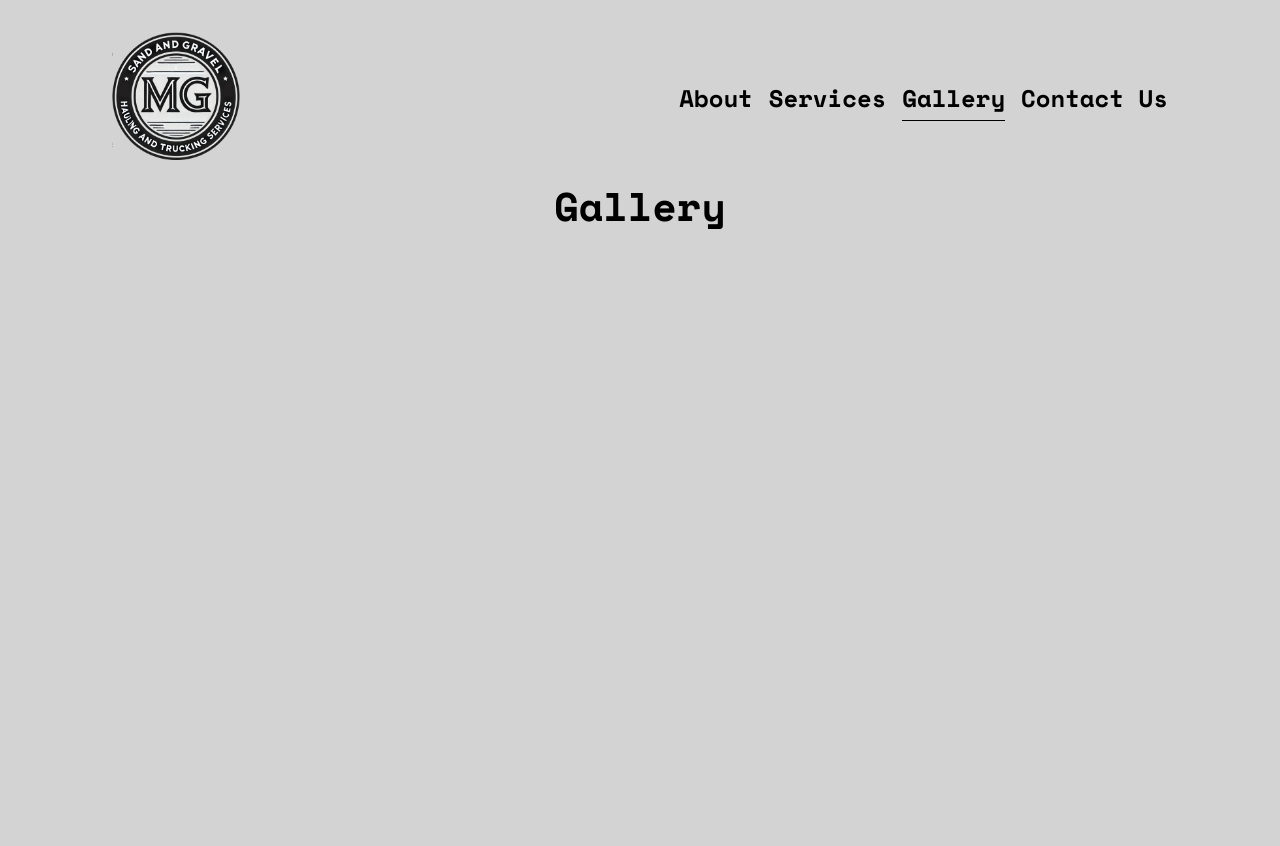
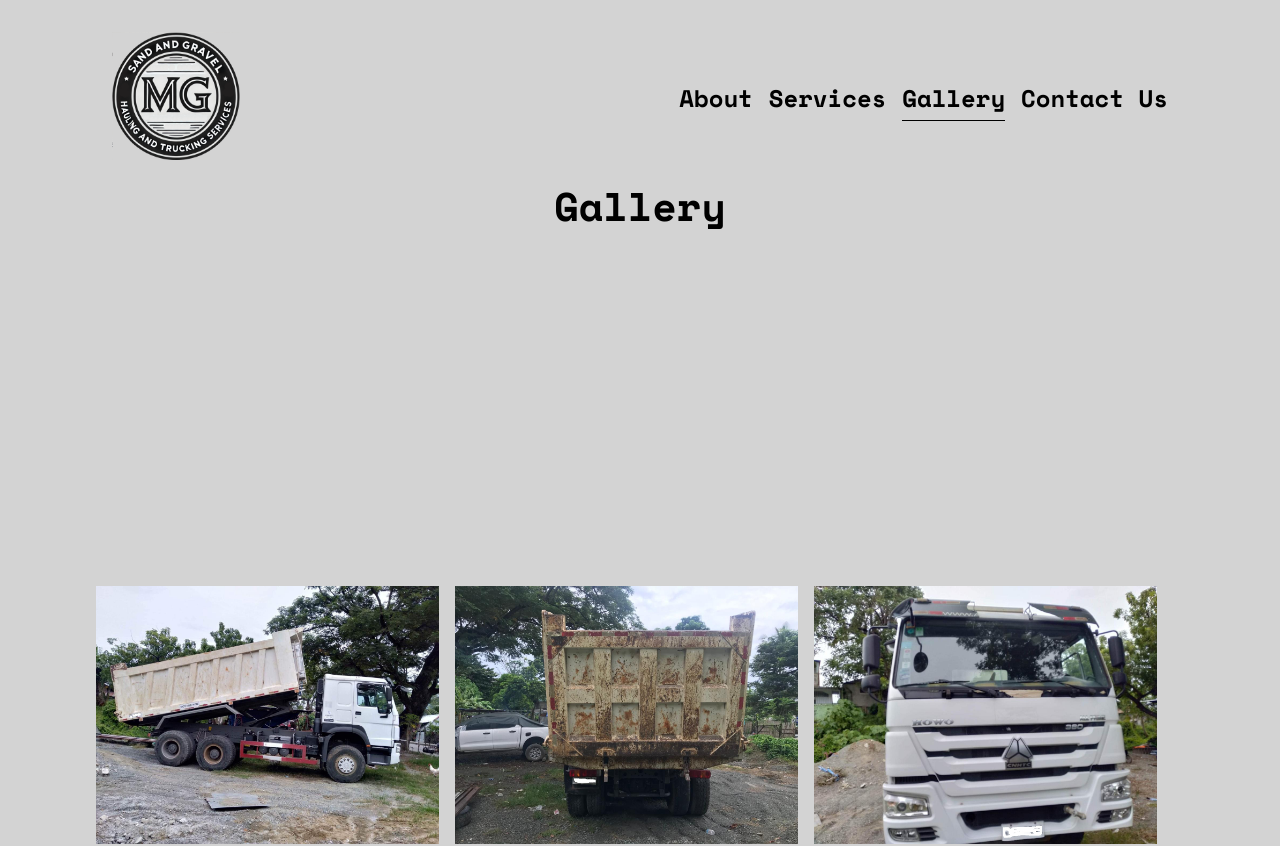
Before and after one commit to dbslapitan/mgsgtruckingservices, a Next.js app: page /gallery in a window 1280 px wide. Shown: the top 846 px of the page. Before the commit the page ends 800 px from the top, so only its background shows below. Built offline with nearby package versions, Linux system fonts and the light colour scheme.

Commit message:
add about us

```diff
--- a/src/app/about/page.tsx
+++ b/src/app/about/page.tsx
@@ -4,6 +4,10 @@ import styles from "./page.module.scss";
 export default function Page(){
     return(
         <main className={`${styles["about"]}`}>
+            <section className={`${styles["about__section"]}`}>
+                <h2 className={`${styles["about__title"]}`}>About Us</h2>
+                <p className={`${styles["about__description"]}`}>In 2016, we started as San Pedro Calungsod Hauling and Trucking Services, a reliable partner in hauling materials with ease. As we broaden our field, in 2018, we started our washery in Balamban, slowly shaping up our business aggregates. After the pandemic strikes, we merge our business into one as MG Sand/Gravel and Trucking Services and living up to its standard of quality aggregates as we as trucking services that caters to your needs.</p>
+            </section>
             <section className={`${styles["about__section"]}`}>
                 <h2 className={`${styles["about__title"]}`}>Our Mission</h2>
                 <p className={`${styles["about__description"]}`}>To provide reliable, high-quality sand, gravel, hauling, and trucking services that exceed customer expectations. We are committed to delivering top-notch materials and custom hauling solutions while ensuring safety, efficiency, and professionalism in every project. Our goal is to build lasting partnerships with our clients by consistently offering competitive pricing, well-maintained equipment, and exceptional customer care.</p>
--- a/src/app/gallery/page.module.scss
+++ b/src/app/gallery/page.module.scss
@@ -7,4 +7,15 @@
         text-align: center;
         font-size: 2.5rem;
     }
+
+    &__list{
+        display: flex;
+        flex-wrap: wrap;
+        gap: 1rem;
+    }
+
+    &__image{
+        max-width: 21.4375rem;
+        object-fit: contain;
+    }
 }
--- a/src/app/gallery/page.tsx
+++ b/src/app/gallery/page.tsx
@@ -1,9 +1,51 @@
 import styles from "./page.module.scss";
+import gallery01 from "../../../public/gallery/gallery-01.jpg";
+import gallery02 from "../../../public/gallery/gallery-02.jpg";
+import gallery03 from "../../../public/gallery/gallery-03.jpg";
+import gallery04 from "../../../public/gallery/gallery-04.jpg";
+import gallery05 from "../../../public/gallery/gallery-05.jpg";
+import gallery06 from "../../../public/gallery/gallery-06.jpg";
+import gallery07 from "../../../public/gallery/gallery-07.jpg";
+import gallery08 from "../../../public/gallery/gallery-08.jpg";
+import gallery09 from "../../../public/gallery/gallery-09.jpg";
+import gallery10 from "../../../public/gallery/gallery-10.jpg";
+import gallery11 from "../../../public/gallery/gallery-11.jpg";
+import gallery12 from "../../../public/gallery/gallery-12.jpg";
+import gallery13 from "../../../public/gallery/gallery-13.jpg";
+import gallery14 from "../../../public/gallery/gallery-14.jpg";
+import gallery15 from "../../../public/gallery/gallery-15.jpg";
+import gallery16 from "../../../public/gallery/gallery-16.jpg";
+import gallery17 from "../../../public/gallery/gallery-17.jpg";
+import gallery18 from "../../../public/gallery/gallery-18.jpg";
+import gallery19 from "../../../public/gallery/gallery-19.jpg";
+import gallery20 from "../../../public/gallery/gallery-20.jpg";
+import gallery21 from "../../../public/gallery/gallery-21.jpg";
+import gallery22 from "../../../public/gallery/gallery-22.jpg";
+import gallery23 from "../../../public/gallery/gallery-23.jpg";
+import gallery24 from "../../../public/gallery/gallery-24.jpg";
+//import gallery25 from "../../../public/gallery/gallery-25.jpg";
+import gallery26 from "../../../public/gallery/gallery-26.jpg";
+import gallery27 from "../../../public/gallery/gallery-27.jpg";
+import Image from "next/image";
 
 export default function Page(){
+
+    const gallery = [gallery01, gallery02, gallery03, gallery04, gallery05, gallery06, gallery07, gallery08, gallery09, gallery10, gallery11, gallery12, gallery13, gallery14, gallery15, gallery16, gallery17, gallery18, gallery19, gallery20, gallery21, gallery22, gallery23, gallery24, gallery26, gallery27];
+
     return(
         <main className={`${styles["gallery"]}`}>
             <h1 className={`${styles["gallery__title"]}`}>Gallery</h1>
+            <ul className={`${styles["gallery__list"]}`}>
+                {
+                    gallery.map(image => {
+                        return(
+                            <li className={`${styles["gallery__item"]}`}>
+                                <Image className={`${styles["gallery__image"]}`} src={image} alt=""/>
+                            </li>
+                        );
+                    })
+                }
+            </ul>
         </main>
     );
 }
```
Also changed, not shown: public/gallery/gallery-21.jpg (renamed from public/gallery/gallery-21.ts.jpg).
